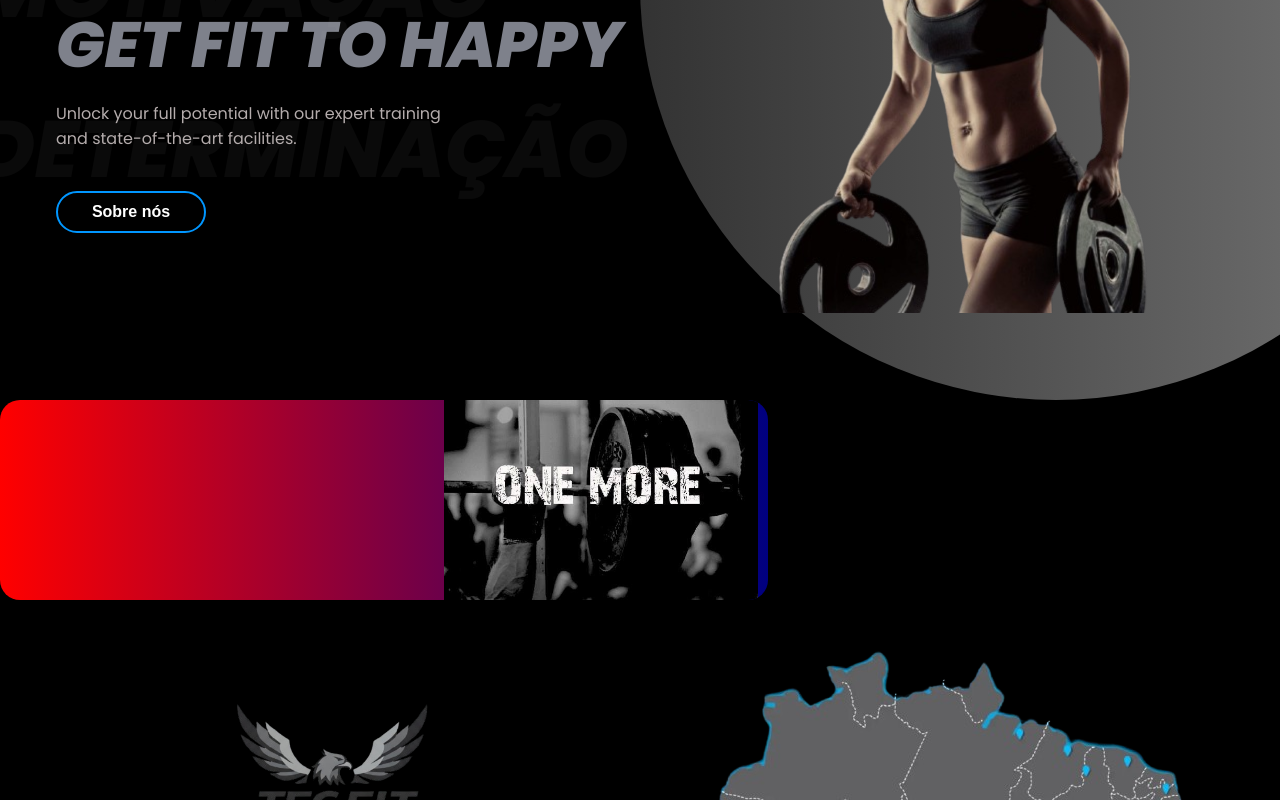
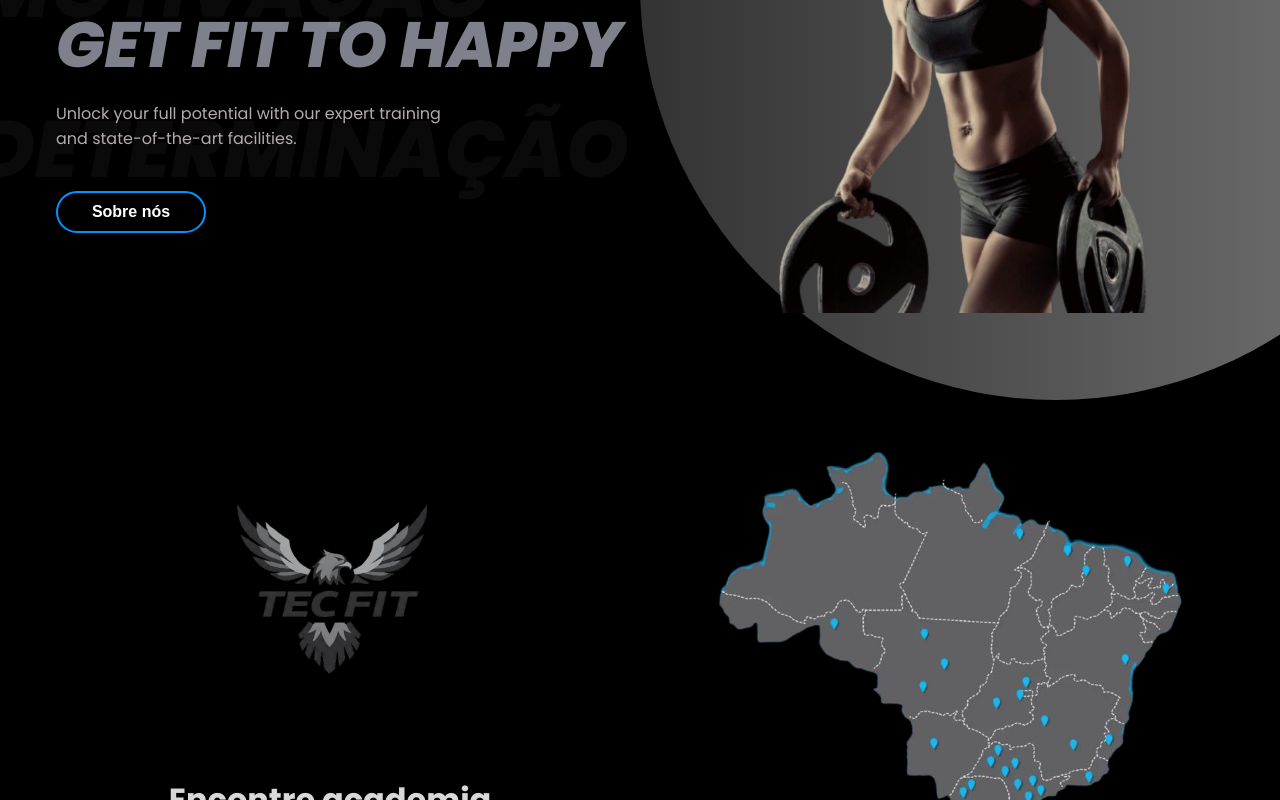
Before and after one commit to michaelazev/tecfit, a React (Create React App) app: page / in a window 1280 px wide. Shown: the part 368-1168 px from the top of the page. Built offline with nearby package versions, Linux system fonts and the light colour scheme.

Commit message:
update app.js

```diff
--- a/src/App.js
+++ b/src/App.js
@@ -141,10 +141,6 @@ function App() {
     </div>
   </header>
 
-    <div class="banner">
-        <img src="/img/onemore.jpg" alt="banner" />
-    </div>
-
       {/* Seção "Vamos crescer juntos!" */}
     <div className="map-section">
     <div className="map-content">
--- a/src/styles.css
+++ b/src/styles.css
@@ -505,22 +505,6 @@ body.open .Tec-icon::after {
     height: auto;
 }
 
-.banner {
-    width: 60%;
-    max-width: 1000px;
-    height: 200px;
-    background: linear-gradient(to right, #ff0000, #000080);
-    border-radius: 20px;
-    display: flex;
-    align-items: center;
-    justify-content: space-between;
-    padding: 20px;
-    color: white;
-    font-family: Arial, sans-serif;
-    position: relative;
-    overflow: hidden;
-}
-
 .cta {
     background: white;
     color: #000080;
@@ -530,9 +514,3 @@ body.open .Tec-icon::after {
     border-radius: 5px;
     cursor: pointer;
 }
-.banner img {
-    height: 100%;
-    position: absolute;
-    right: 10px;
-    bottom: 0;
-}
```
